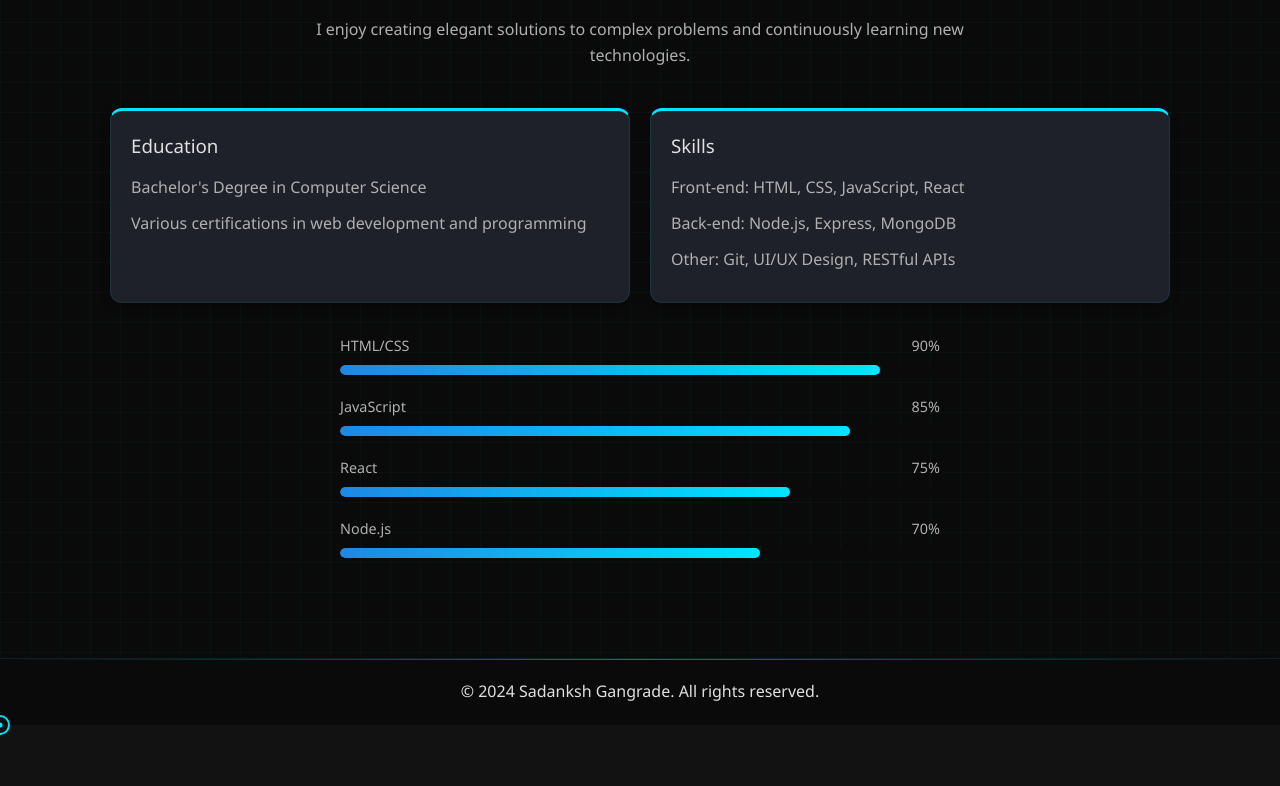
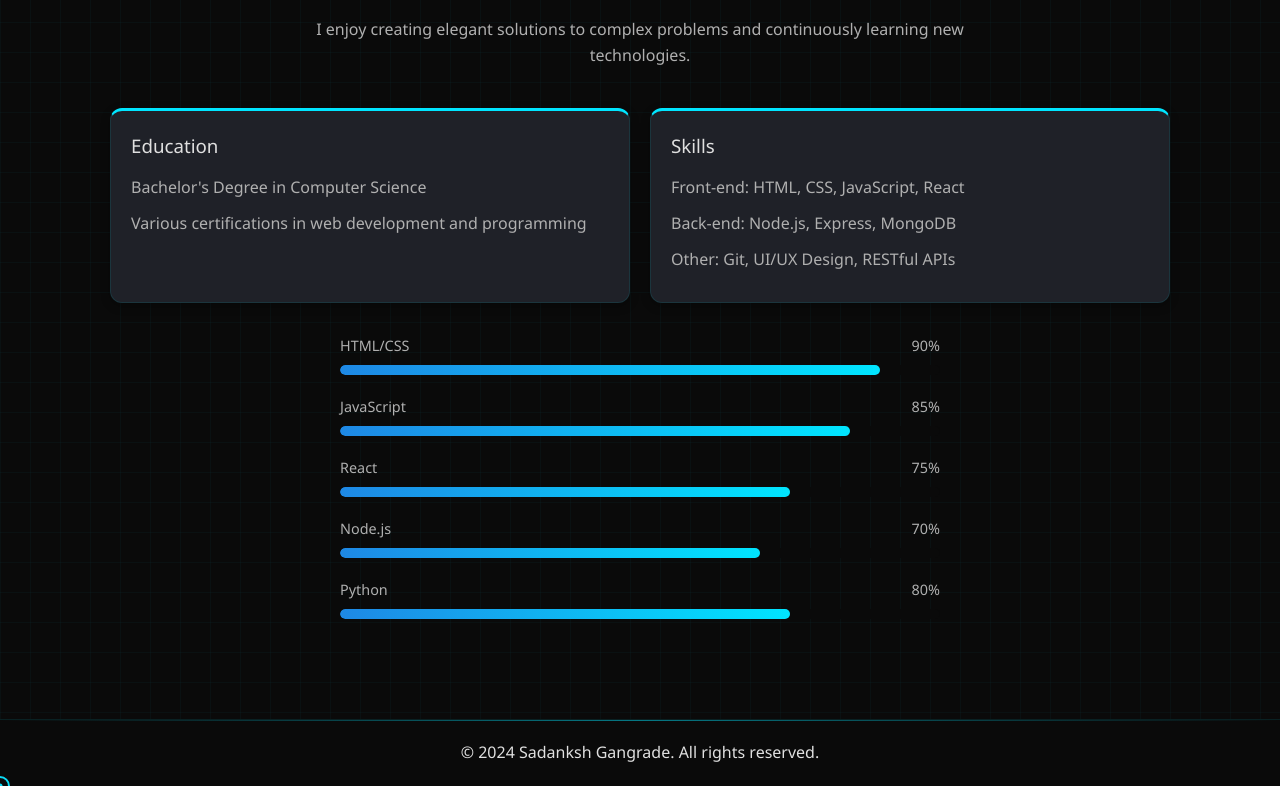
Before and after one commit to SGangrade12/SGangrade12.github.io, a plain HTML site: page about.html in a window 1280 px wide. Shown: the part 670-1456 px from the top of the page. Before the commit the page ends 1395 px from the top, so only its background shows below. Drawn offline with nearby package versions, Linux system fonts and the light colour scheme.

Commit message:
Okay Build

```diff
--- a/about.html
+++ b/about.html
@@ -105,6 +105,15 @@
                         <div class="skill-progress"></div>
                     </div>
                 </div>
+                <div class="skill-group">
+                <div class="skill-name">
+                    <span>Python</span>
+                    <span>80%</span>
+                </div>
+                <div class="skill-bar" data-progress="75">
+                    <div class="skill-progress"></div>
+                </div>
+            </div>
             </div>
         </div>
     </section>
```
Also changed, not shown: index.html (+9 -0 lines).
